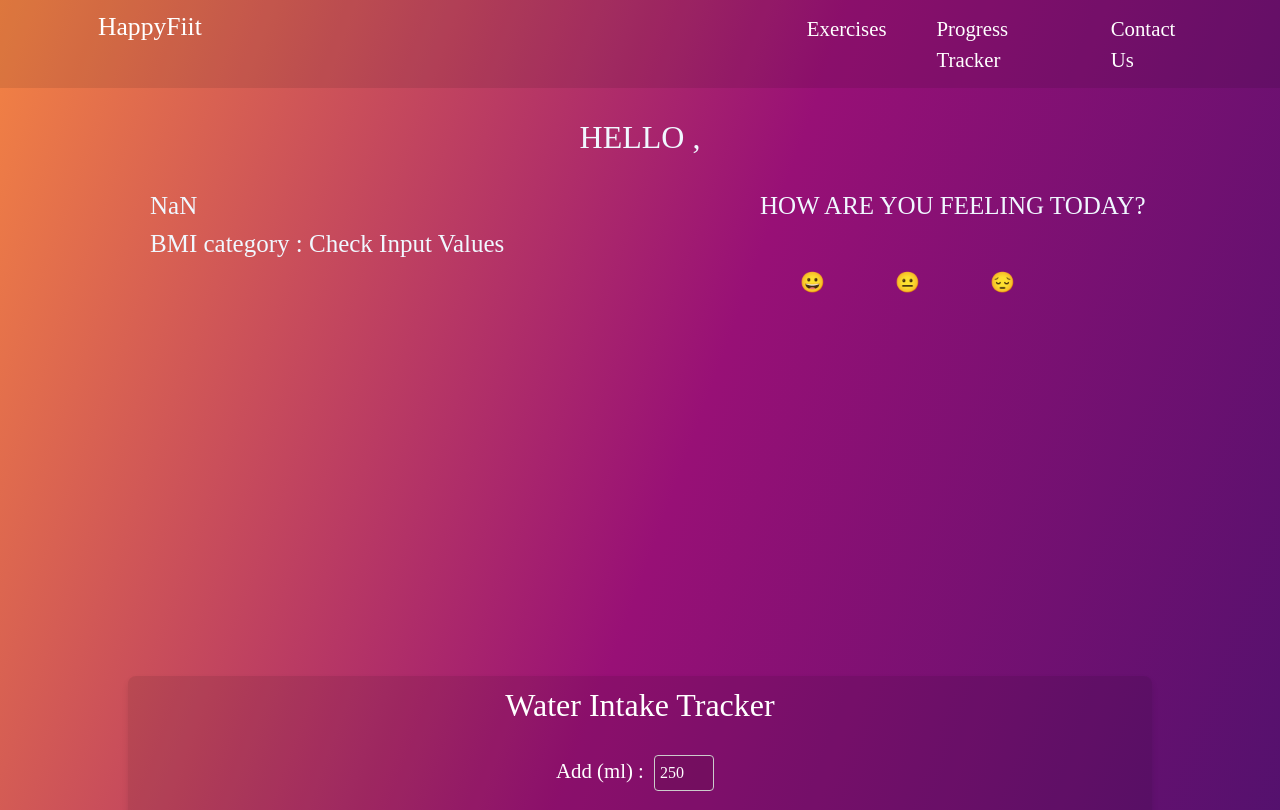
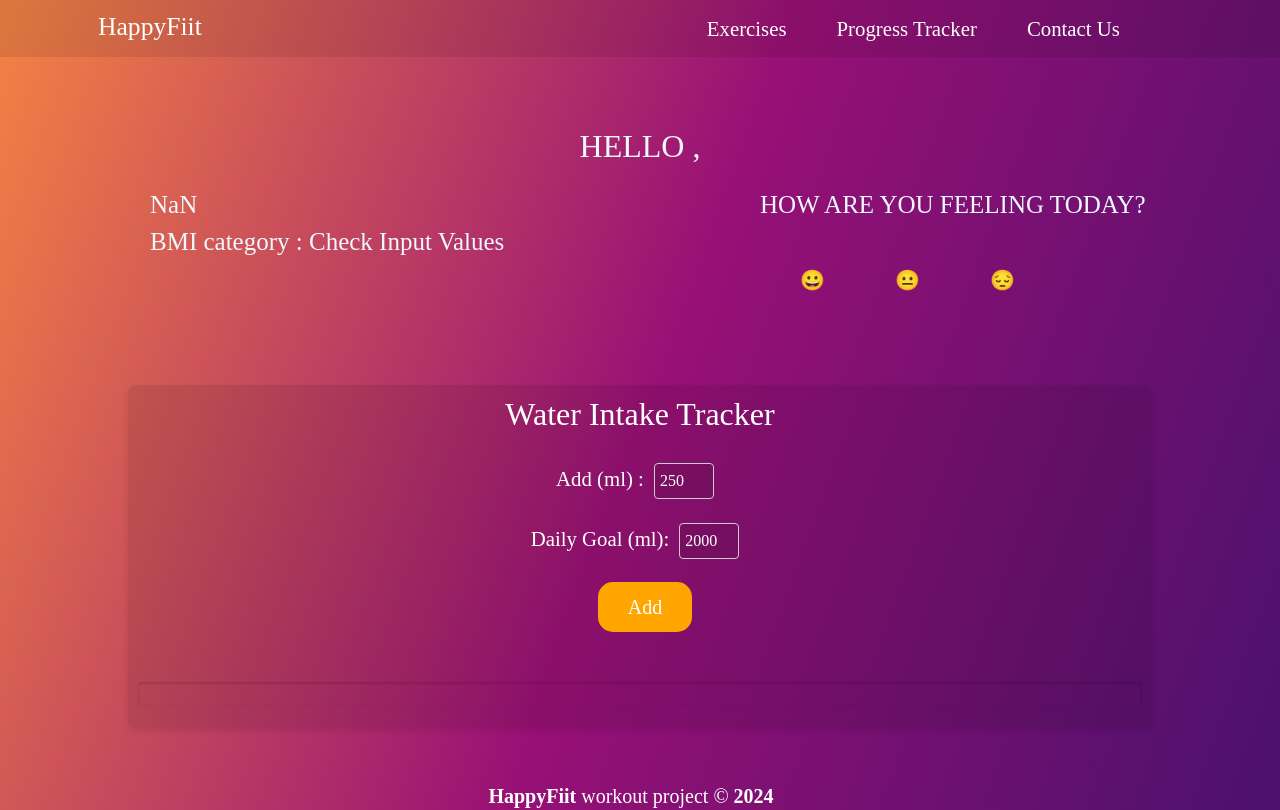
Before and after one commit to elismountain/fitness-app, a React (Vite) app: page /workout-plan in a window 1280 px wide. Shown: the top 810 px of the page. Built offline with nearby package versions, Linux system fonts and the light colour scheme; some icons are missing.

Commit message:
exercises tab added to navigation and exercises now regenerate on clicking the tab

```diff
--- a/src/App.jsx
+++ b/src/App.jsx
@@ -25,6 +25,7 @@ const App = () => {
       <Routes>
         <Route path="/" element={<Home />} />
         <Route path="/exercise/:id" element={<ExerciseDetail />} />
+           <Route path="/ExerciseDetail" element={<ExerciseDetail />} />
            <Route path="/workout-plan" element={<WorkoutPlan />} />
            <Route path="/TimerPage" element={<TimerPage />} />
           <Route path="/timer-page" element={<TimerPage />} />
--- a/src/components/MyNavbar.jsx
+++ b/src/components/MyNavbar.jsx
@@ -7,7 +7,7 @@ import { auto } from "@popperjs/core";
 
 const MyNavbar = () => {
   return (
-    <Navbar style={{ backgroundColor: 'rgba(0, 0, 0, 0.089)' }} variant="dark" expand="lg">
+    <Navbar style={{ backgroundColor: 'rgba(0, 0, 0, 0.089)', marginBottom : "40px" }} variant="dark" expand="lg">
       <Container>
         <Navbar.Brand to="#home">
           {/* Your Logo here */}
@@ -19,7 +19,7 @@ const MyNavbar = () => {
               style={{
                 color: "white",
                 fontSize: "1.6rem",
-                marginRight: "600px",
+                marginRight: "500px",
                 textDecoration: "none",
               }}
               to="/"
@@ -34,7 +34,7 @@ const MyNavbar = () => {
                 marginRight: "40px",
                 textDecoration: "none",
               }}
-              to="/workout-plan"
+              to="/ExerciseDetail"
             >
               Exercises
             </Link>
--- a/src/components/exerciseapi.js
+++ b/src/components/exerciseapi.js
@@ -1,11 +1,12 @@
 import axios from 'axios';
 
 const exerciseAPI = async (goal) => {
-  let goal1= goal.toLowerCase()
+  let goal1 =goal .toLowerCase()
+  // let goal2=storedGoal.toLowerCase()
   console.log(goal1)
 
   // add own api key
-  let rapidApiKey = "8d53762f7cmsh85d426eae7f5ae5p1c21c7jsnbe6b01f1cc80";
+  // let rapidApiKey = "8d53762f7cmsh85d426eae7f5ae5p1c21c7jsnbe6b01f1cc80";
 
   const options = {
     method: 'GET',
--- a/src/pages/ExerciseDetail.jsx
+++ b/src/pages/ExerciseDetail.jsx
@@ -8,14 +8,14 @@ import { Link } from "react-router-dom";
 const ExerciseDetail = () => {
   const [exercises, setExercises] = useState([]);
   const location = useLocation();
-  const searchParams = new URLSearchParams(location.search);
-  const goal = searchParams.get("goal");
+  const userGoal = new URLSearchParams(location.search).get("goal")
+  const storedGoal = localStorage.getItem("goal")
+  const goal = userGoal || storedGoal
+
 
   useEffect(() => {
-
-
-    // Assuming calculateBMI expects two arguments: weight and height
-    exerciseAPI(goal)
+    if(goal){
+      exerciseAPI(goal, storedGoal)
       .then((data) => {
         console.log(data);
         // Check if data and data.bmi exist before calling setBmi to avoid errors
@@ -24,7 +24,7 @@ const ExerciseDetail = () => {
       .catch((error) => {
         console.error("Error fetching Exercise API:", error);
       });
-  }, [goal]);
+  }}, [goal]);
 
 
   return (
--- a/src/pages/WorkoutPlan.css
+++ b/src/pages/WorkoutPlan.css
@@ -26,7 +26,7 @@
   .bmi-container {
     display: grid;
     grid-template-columns: 1fr 1fr;
-    grid-template-rows: 0.3fr 1fr 1fr ;
+    grid-template-rows: auto auto 1fr ;
     gap: 0px 0px;
     grid-template-areas:
       "bmi-name bmi-name"
@@ -45,7 +45,7 @@
     grid-area: bmi-name;
     text-align: center;
     text-transform: uppercase;
-    padding: 0%;
+    margin-bottom: 20px;
  }
 
   .bmi-result {
--- a/src/pages/WorkoutPlan.jsx
+++ b/src/pages/WorkoutPlan.jsx
@@ -15,6 +15,7 @@ const WorkoutPlan = () => {
   // parse float the user input
   const height = parseFloat(searchParams.get("height"));
   const weight = parseFloat(searchParams.get("weight"));
+
 
   const [bmi, setBmi] = useState("");
   const [exercise, setExercise] = useState([]);
--- a/src/pages/progresstracker.css
+++ b/src/pages/progresstracker.css
@@ -5,6 +5,7 @@
   align-content: center;
   align-items: center;
   border: none;
+  justify-content: center;
 }
 
 .description {
@@ -45,5 +46,5 @@ button {
   transition: background-color 0.3s ease;
   border-radius: 15px;
   margin-left: 10px;
-  margin-bottom: 100px;
+  margin-bottom: 40px;
 }
--- a/src/pages/progresstracker.jsx
+++ b/src/pages/progresstracker.jsx
@@ -34,7 +34,7 @@ const ProgressTracker = () => {
   return (
     <div className="description-container">
       <div className="description">
-        <h2 className="description-header">Your Progress</h2>
+        <h2 className="description-header" >Your Progress</h2>
         <div className="description-text-container">
           <div className="description-text">
             <h5 className="description-text-title">Mood</h5>
```
